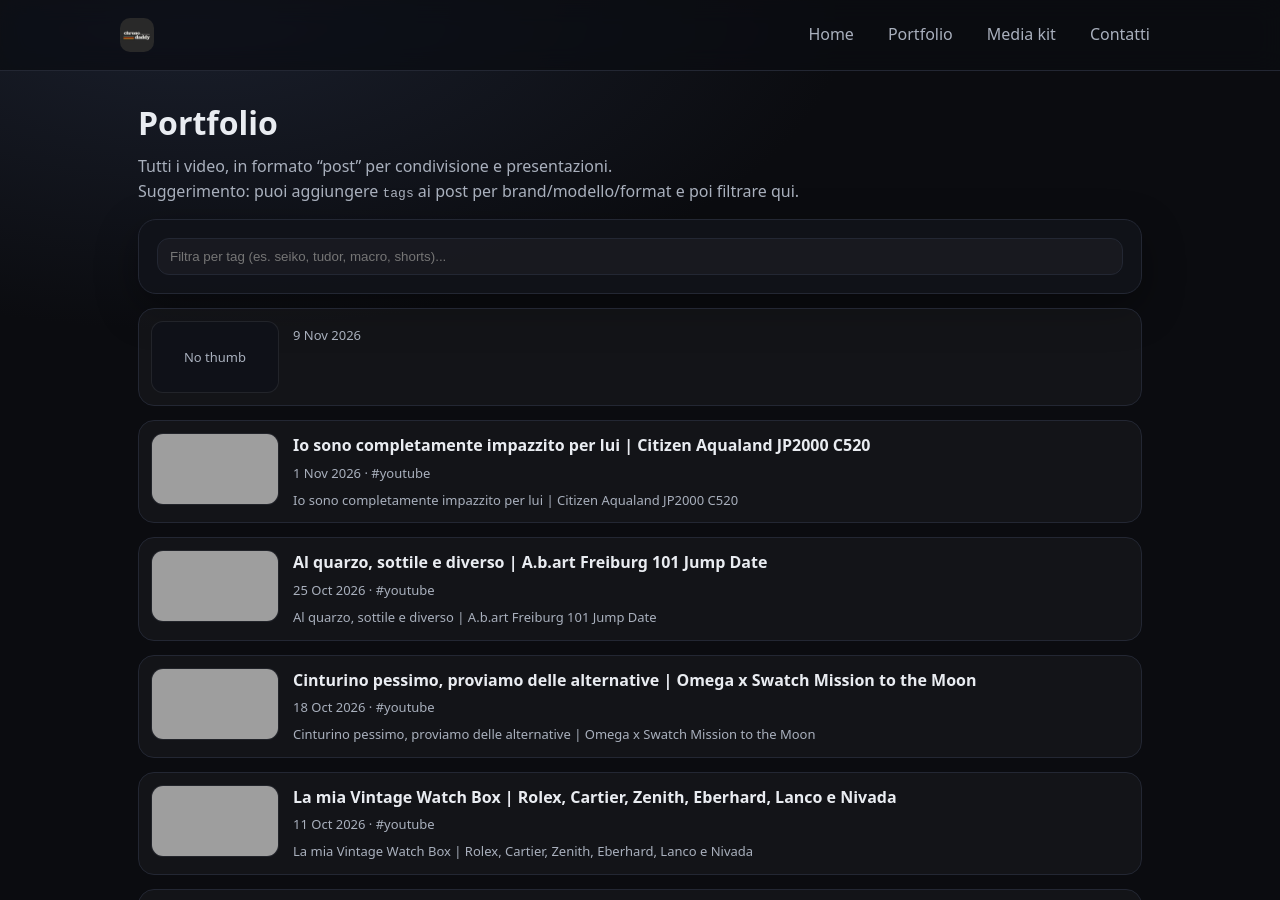
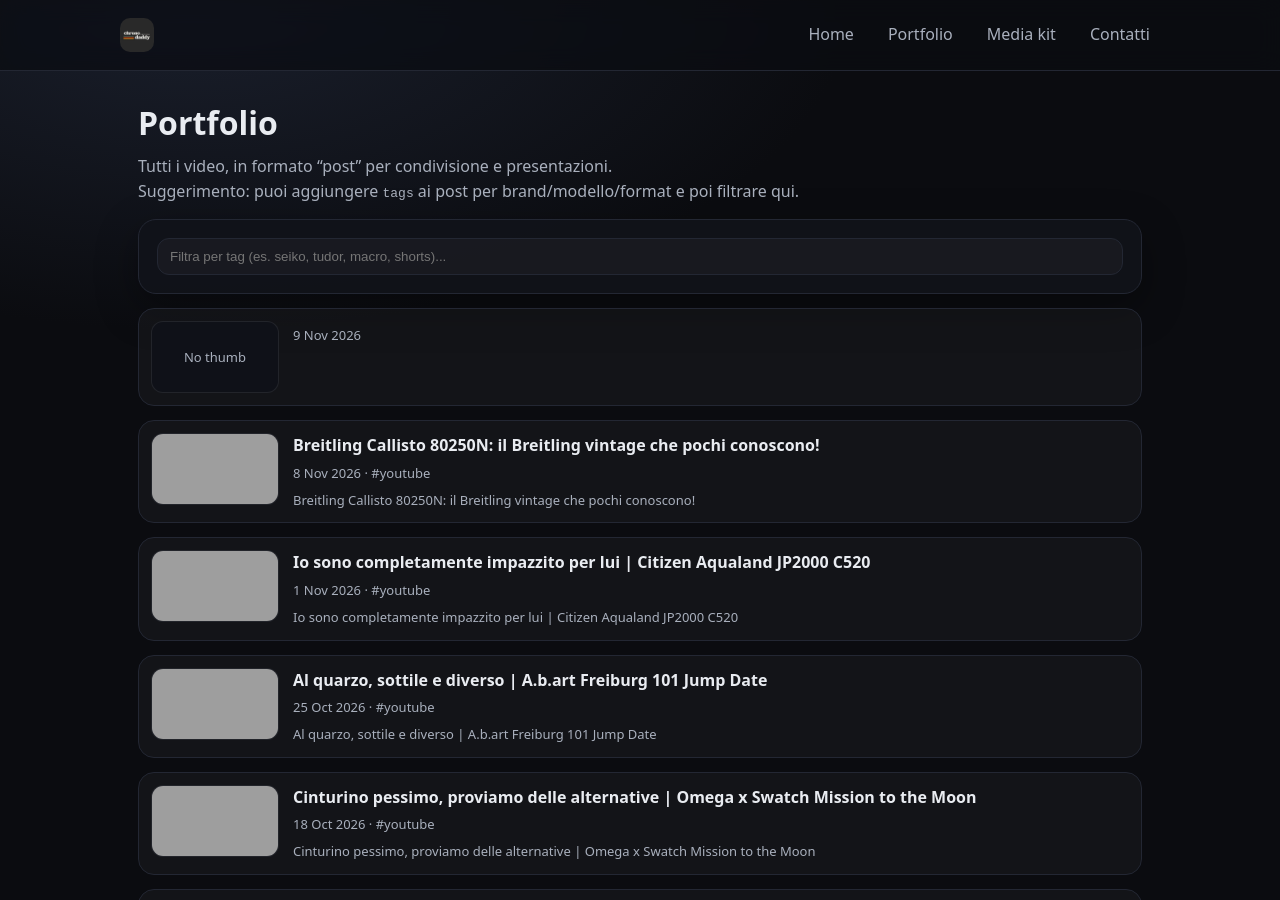
Before and after one commit to claudiostoduto/chronodaddy, a Jekyll site: the page built from _pages/portfolio.md, in a window 1280 px wide and 900 px high, cut to the strip 0-900 px from the top of the window. Built offline with Jekyll 4.4.1, drawn with Linux system fonts in a browser that asks for light colours; grey boxes are pictures that could not be loaded.

Commit message:
chore: add new YouTube posts

```diff
--- /dev/null
+++ b/_posts/2026-11-08-breitling-callisto-80250n-il-breitling-vintage-che-pochi-conoscono.md
@@ -0,0 +1,14 @@
+---
+title: "Breitling Callisto 80250N: il Breitling vintage che pochi conoscono!"
+date: 2026-11-08
+videoId: "NotPpHW6swU"
+youtubeUrl: "https://www.youtube.com/watch?v=NotPpHW6swU"
+thumbnail: "https://i3.ytimg.com/vi/NotPpHW6swU/hqdefault.jpg"
+tags: [youtube]
+excerpt: "Breitling Callisto 80250N: il Breitling vintage che pochi conoscono!"
+---
+
+<!--
+Questo post è stato generato automaticamente.
+Puoi aggiungere tag più specifici (brand/modello/format) e una descrizione/contesto per renderlo un vero case study.
+-->
--- a/assets/channel-stats.json
+++ b/assets/channel-stats.json
@@ -1,6 +1,6 @@
 {
   "subscribers": 901,
-  "views": 518409,
-  "videos": 256,
-  "updatedAt": "2026-11-08T16:40:23.793Z"
+  "views": 518858,
+  "videos": 257,
+  "updatedAt": "2026-11-08T21:06:36.943Z"
 }
```
